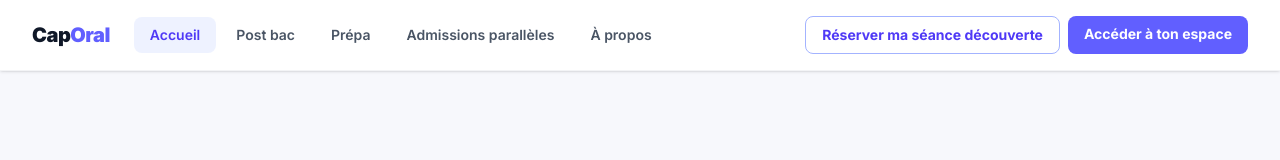
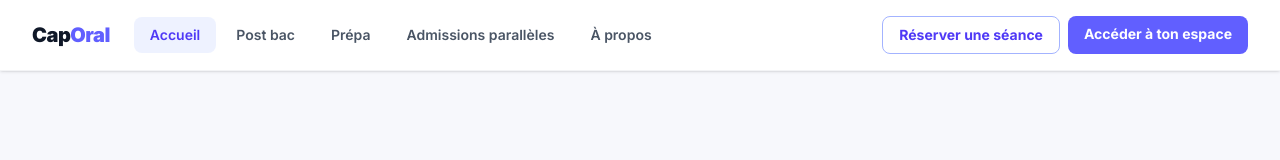
Before and after one commit to louiseheraud/presentation, a Next.js app: page / in a window 1280 px wide. Shown: the top 160 px of the page. Built offline with nearby package versions, Linux system fonts and the light colour scheme.

Commit message:
Update nav booking button to show all session types
Change "Réserver ma séance découverte" to "Réserver une séance" and
link to Calendly profile page so students can choose between discovery
and individual sessions.

Co-Authored-By: Claude Sonnet 4.6 <noreply@anthropic.com>

```diff
--- a/components/ParcoursNav.tsx
+++ b/components/ParcoursNav.tsx
@@ -40,12 +40,12 @@ export default function ParcoursNav() {
         </nav>
         <div className="flex justify-end gap-2">
           <Link
-            href="https://calendly.com/louiseh217/30min"
+            href="https://calendly.com/louiseh217"
             target="_blank"
             rel="noopener noreferrer"
             className="px-4 py-2 bg-white border border-indigo-300 hover:bg-indigo-50 text-indigo-600 text-sm font-bold rounded-lg transition-colors whitespace-nowrap"
           >
-            Réserver ma séance découverte
+            Réserver une séance
           </Link>
           <Link
             href="/espace"
```
